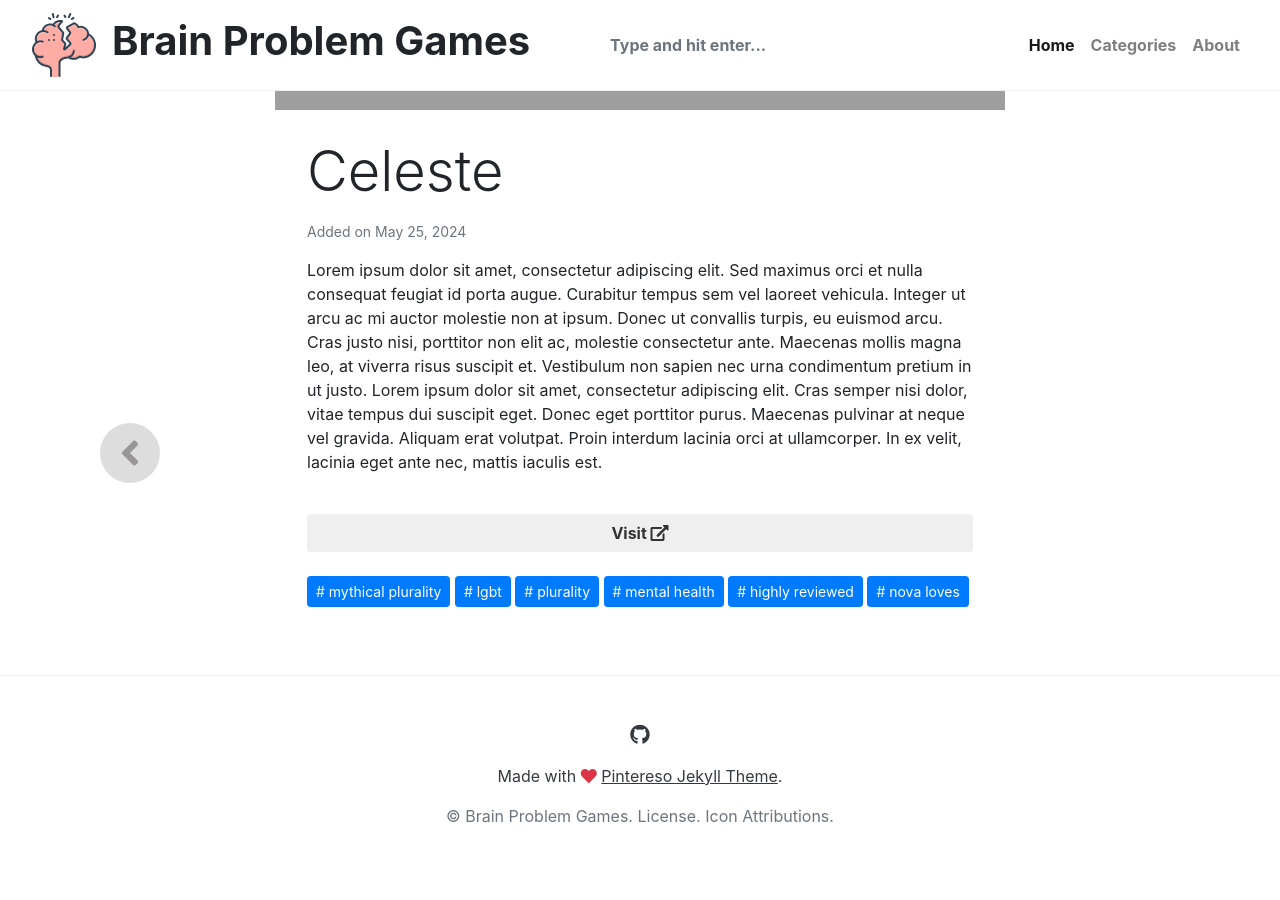
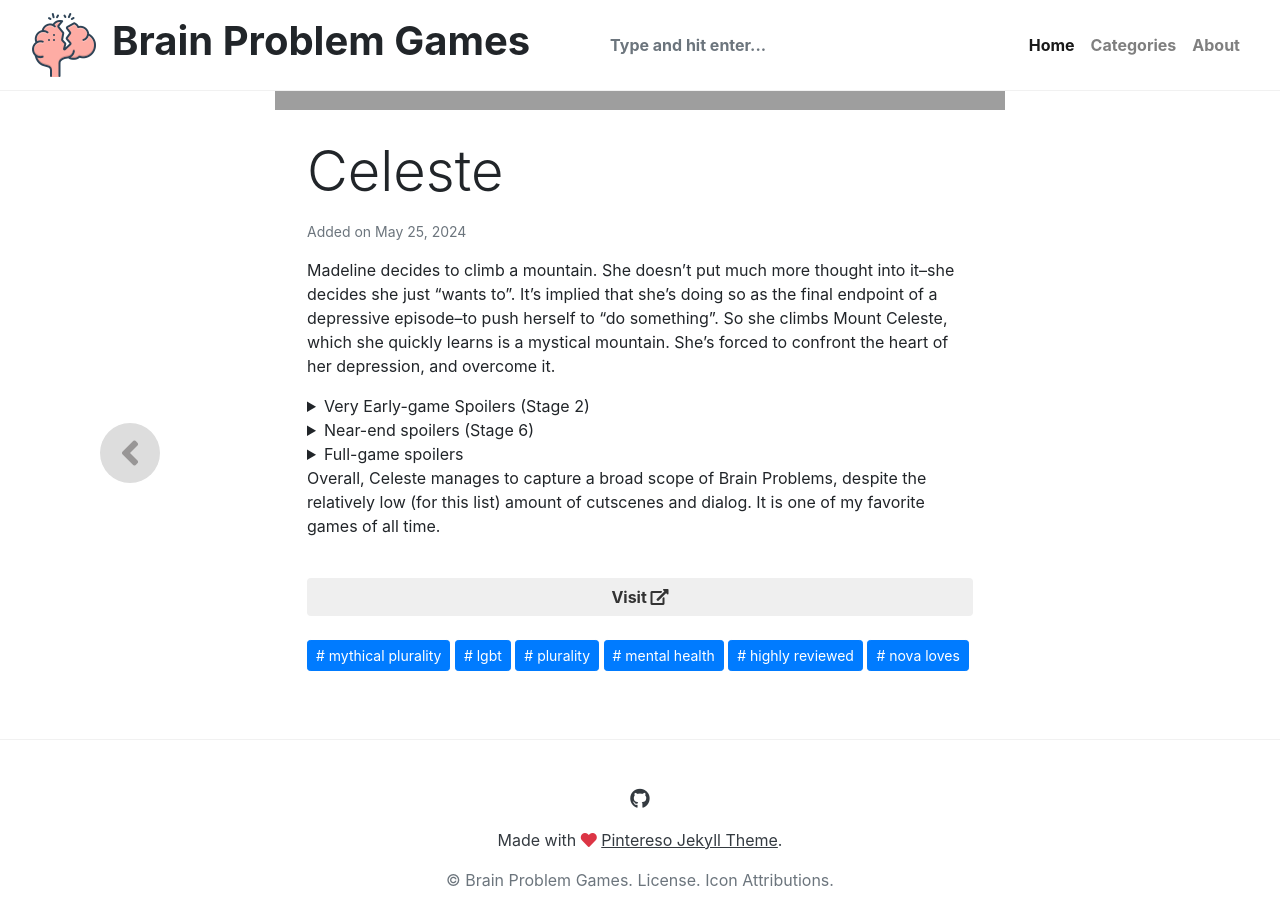
Before and after one commit to novamoth/brain-problem-games, a Jekyll site: the page built from _posts/2024-05-25-Celeste.md, in a window 1280 px wide and 900 px high, scrolled down 556 px. Built offline with Jekyll 4.4.1, drawn with Linux system fonts in a browser that asks for light colours; nearby versions of some CDN libraries; library files that are not in the unit come from our copies; comment, search, counter and statistics services are not loaded.

Commit message:
DE and C

```diff
--- a/_posts/2024-05-25-Celeste.md
+++ b/_posts/2024-05-25-Celeste.md
@@ -13,4 +13,29 @@
 visit: "https://www.celestegame.com/"
 ---
 
-Lorem ipsum dolor sit amet, consectetur adipiscing elit. Sed maximus orci et nulla consequat feugiat id porta augue. Curabitur tempus sem vel laoreet vehicula. Integer ut arcu ac mi auctor molestie non at ipsum. Donec ut convallis turpis, eu euismod arcu. Cras justo nisi, porttitor non elit ac, molestie consectetur ante. Maecenas mollis magna leo, at viverra risus suscipit et. Vestibulum non sapien nec urna condimentum pretium in ut justo. Lorem ipsum dolor sit amet, consectetur adipiscing elit. Cras semper nisi dolor, vitae tempus dui suscipit eget. Donec eget porttitor purus. Maecenas pulvinar at neque vel gravida. Aliquam erat volutpat. Proin interdum lacinia orci at ullamcorper. In ex velit, lacinia eget ante nec, mattis iaculis est.
+Madeline decides to climb a mountain.
+She doesn't put much more thought into it--she decides she just "wants to".
+It's implied that she's doing so as the final endpoint of a depressive episode--to push herself to "do something".
+So she climbs Mount Celeste, which she quickly learns is a mystical mountain. She's forced to confront the heart of her depression, and overcome it.
+
+<details><summary>Very Early-game Spoilers (Stage 2)</summary>After she falls asleep for the first time, she has a vivid dream in which her reflection breaks out from behind the mirror and escapes. This "Part of Her" (called "Badeline" out-of-game by fans and devs) is real, and proceeds to deliberately hamper her efforts to progress up the mountain.
+
+Badeline could be seen as an inversion of Plurality, with this "Part of Madeline" taking physical form.
+
+The game, from this point, becomes a very deliberate and clear metaphor about depression and identity, with the mountain warping to force Madeline (and others) to confront their worst fears and traits.</details>
+
+<details><summary>Near-end spoilers (Stage 6)</summary>"Badeline" is not defeated with aggression or refusal to give her attention--she is "defeated" by giving her the love and care that she needs. This was was intended as a metaphor for depression, giving yourself love and comfort when you're scared rather than arguing with yourself and spiraling further. Madeline and "Badeline" rejoin, and climb the mountain together.</details>
+
+<details><summary>Full-game spoilers</summary>"Badeline" is shown to still be around in all post-canon content, leading me to think that this "inversion of Plurality" has become explicit Plurality (though the developers have never mentioned this part, and it is very easy to see this more as self-love than plurality.
+
+One cannot talk about Celeste without mentioning its odd relation to LGBT. The creator intended it, explicitly, to be about _depression_, and that is all. However, many trans people saw themselves in metaphors the game uses:
+
+- Enemy coming from a mirror
+- Identity and struggling to find oneself
+- Eyes being upon you
+
+And latched onto the game as an unofficial LGBT title. The game was composed of the original creator's issues, though, and so the creator was forced to think on their own struggles...
+And she changed her name to Madeline.
+Though the game was not _initially_ planned to be LGBT, it has proven to be a deeply impactful LGBT classic.</details>
+
+Overall, Celeste manages to capture a broad scope of Brain Problems, despite the relatively low (for this list) amount of cutscenes and dialog. It is one of my favorite games of all time.
```
Also changed, not shown: _posts/2024-05-25-Disco-Elysium.md (+3 -1 lines).
